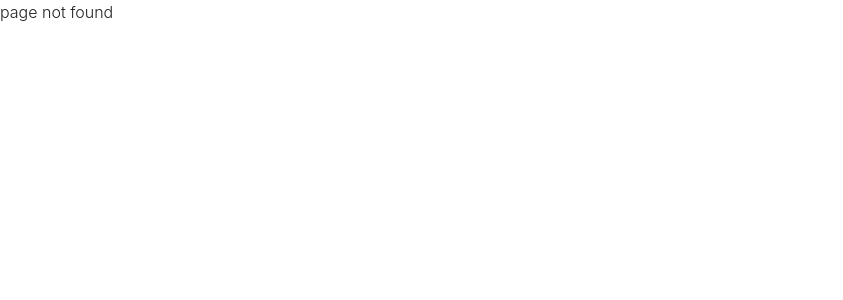
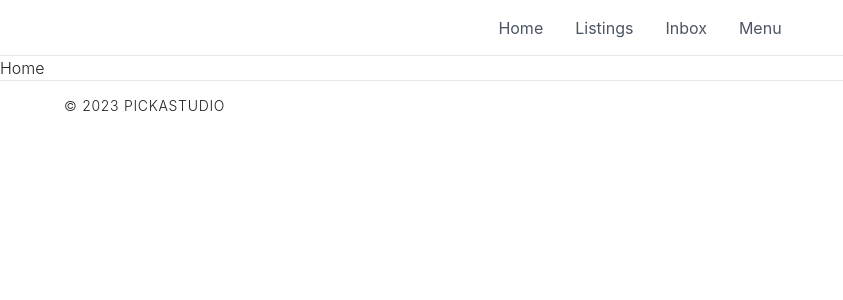
Before and after one commit to CodeLab-Collaborators/pickStudio, a React (Vite) app in the folder pick_fe/: page /studio in a window 1280 px wide. Before the commit this address had no page. Shown: the top 300 px of the page, without its empty margins (0-843 px from the left). Built offline with nearby package versions, Linux system fonts and the light colour scheme.

Commit message:
added the layout for the studio dashboard

```diff
--- /dev/null
+++ b/pick_fe/src/components/layouts/StudioLayout.tsx
@@ -0,0 +1,15 @@
+
+import { Outlet } from 'react-router-dom'
+import { Footer, StudioHeader } from '..'
+
+const StudioLayout = () => {
+  return (
+    <div className="bg-white min-h-screen h-full">
+        <StudioHeader/>
+        <Outlet/>
+        <Footer width='[90%]'/>
+    </div>
+  )
+}
+
+export default StudioLayout
--- a/pick_fe/src/components/layouts/index.ts
+++ b/pick_fe/src/components/layouts/index.ts
@@ -1,2 +1,3 @@
 export { default as HomeLayout } from "./homeLayout";
 export { default as ProductLayout } from "./ProductLayout";
+export { default as StudioLayout } from "./StudioLayout";
--- a/pick_fe/src/components/static/index.ts
+++ b/pick_fe/src/components/static/index.ts
@@ -3,3 +3,4 @@ export { default as AuthBar } from "./AuthBar";
 export { default as AuthDropDown } from "./AuthDropDown";
 export { default as Search } from "./Search";
 export { default as Footer } from "./Footer";
+export * from "./studio"
--- /dev/null
+++ b/pick_fe/src/components/static/studio/StudioHeader.tsx
@@ -0,0 +1,19 @@
+
+
+const StudioHeader = () => {
+  return (
+    <div className='w-full h-[7vh] bg-white border-b flex items-center justify-center'>
+      <div className='w-[90%] h-full flex justify-center items-center font-normal'>
+        <nav className='flex gap-8 text-gray-600  ease-in transition-all'>
+          <ol className='cursor-pointer hover:text-black' >Home</ol>
+          <ol className='hover:text-black cursor-pointer'>Listings</ol>
+          <ol className='hover:text-black cursor-pointer'>Inbox</ol>
+          <ol className='hover:text-black cursor-pointer'>Menu</ol>
+
+          </nav>
+          </div>
+    </div>
+  )
+}
+
+export default StudioHeader
--- /dev/null
+++ b/pick_fe/src/components/static/studio/index.ts
@@ -0,0 +1 @@
+export {default as StudioHeader} from "./StudioHeader"
--- /dev/null
+++ b/pick_fe/src/pages/studio/Home.tsx
@@ -0,0 +1,9 @@
+import React from 'react'
+
+const Home = () => {
+  return (
+    <div>Home</div>
+  )
+}
+
+export default Home
--- a/pick_fe/src/routes/routes.tsx
+++ b/pick_fe/src/routes/routes.tsx
@@ -1,6 +1,6 @@
 import { createBrowserRouter } from "react-router-dom";
 import { lazy, Suspense } from "react";
-import { HomeLayout, ProductLayout } from "../components";
+import { HomeLayout, ProductLayout, StudioLayout } from "../components";
 // import PrivateRoute from "./privateRoute";
 
 const Home = lazy(() => import("../pages/Home"));
@@ -10,6 +10,7 @@ const Login = lazy(() => import("../pages/auth/Login"));
 const Verification = lazy(() => import("../pages/auth/Verification"));
 const Profile = lazy(() => import("../pages/Profile"));
 const Category = lazy(() => import("../pages/Categories"));
+const StudioHome = lazy(() => import("../pages/studio/Home"));
 
 export const appRoutes = createBrowserRouter([
   {
@@ -87,6 +88,21 @@ export const appRoutes = createBrowserRouter([
     ],
   },
   {
+    path:"/studio",
+    element:    <Suspense fallback={<div>Loading...</div>}>
+      <StudioLayout/>
+    </Suspense>,
+    children:[
+      {
+        index: true,
+        element:  <Suspense fallback={<div>Loading...</div>}>
+        <StudioHome />
+      </Suspense>
+      }
+    ]
+  },
+
+  {
     path: "*",
     element: <>page not found</>,
   },
```
